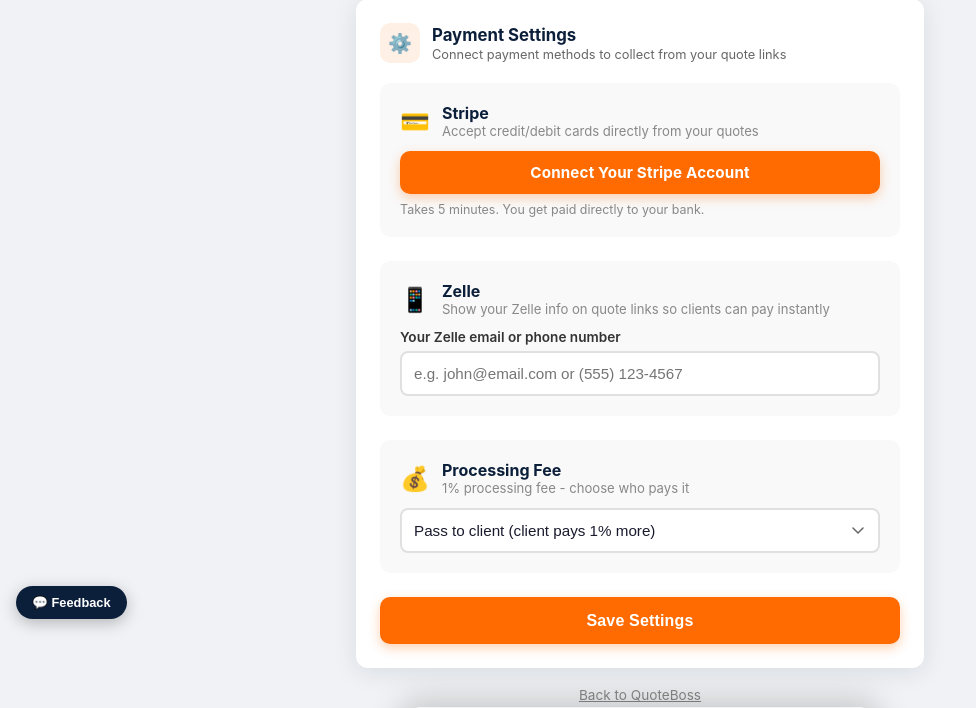
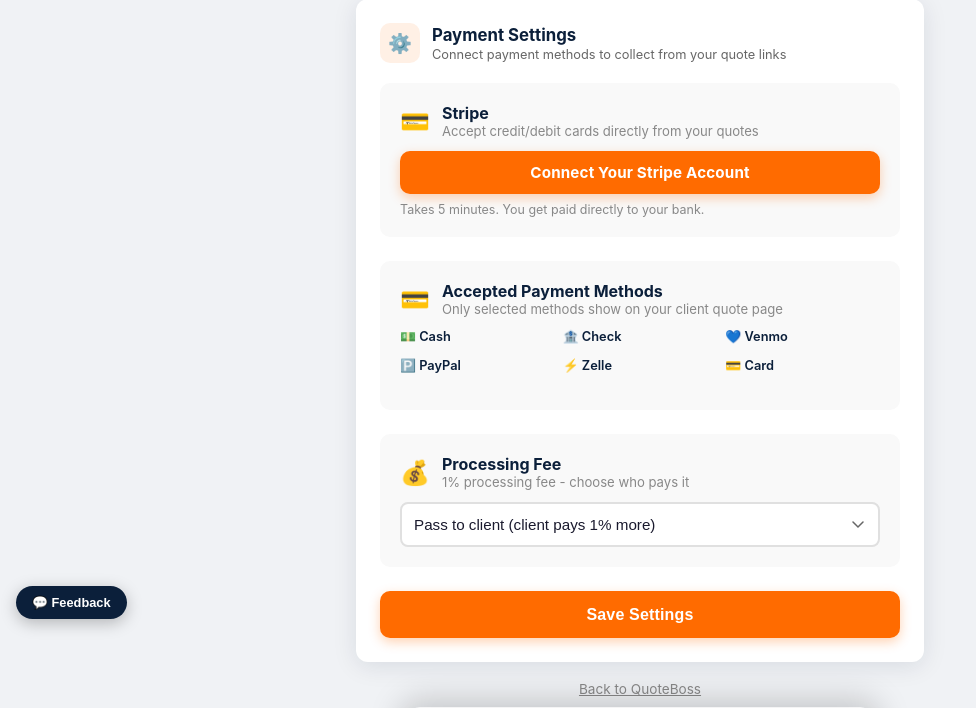
Before and after one commit to kldenterprisellc/quoteboss, a Flask app: page /settings in a window 1280 px wide. Shown: the part 93-801 px from the top of the page, without its empty margins (0-976 px from the left). Run offline with Flask 3, Linux system fonts and the light colour scheme; the visitor is signed in with stand-in values (Sample User, id 1); data that the repository does not hold is empty; some libraries are stand-ins or nearby versions.

Commit message:
Settings: payment method toggles, Zelle shows/hides dynamically

```diff
--- a/app.py
+++ b/app.py
@@ -1180,7 +1180,7 @@ def update_settings():
         return jsonify({"error": "Unauthorized"}), 401
     data = request.get_json(force=True)
 
-    allowed_fields = ['zelle_handle', 'fee_mode']
+    allowed_fields = ['zelle_handle', 'fee_mode', 'payment_methods']
     updates = {k: v for k, v in data.items() if k in allowed_fields}
 
     if updates:
--- a/templates/settings.html
+++ b/templates/settings.html
@@ -57,19 +57,49 @@
       {% endif %}
     </div>
 
-    <!-- Zelle -->
+    <!-- Payment Methods -->
     <div style="background:#f9f9f9;border-radius:10px;padding:1.25rem;margin-bottom:1.5rem;">
       <div style="display:flex;align-items:center;gap:0.75rem;margin-bottom:0.75rem;">
-        <span style="font-size:1.5rem;">📱</span>
+        <span style="font-size:1.5rem;">💳</span>
         <div>
-          <div style="font-weight:700;color:#0B1F3A;">Zelle</div>
-          <div style="font-size:0.82rem;color:#888;">Show your Zelle info on quote links so clients can pay instantly</div>
+          <div style="font-weight:700;color:#0B1F3A;">Accepted Payment Methods</div>
+          <div style="font-size:0.82rem;color:#888;">Only selected methods show on your client quote page</div>
         </div>
       </div>
-      <label style="font-size:0.85rem;font-weight:600;color:#333;display:block;margin-bottom:0.4rem;">Your Zelle email or phone number</label>
-      <input type="text" id="zelle-handle" value="{{ contractor.get('zelle_handle', '') }}"
-             placeholder="e.g. john@email.com or (555) 123-4567"
-             style="width:100%;padding:0.75rem;border:2px solid #e0e0e0;border-radius:8px;font-size:0.95rem;box-sizing:border-box;">
+      {% set pm = contractor.get('payment_methods', 'cash,check,venmo') %}
+      <div style="display:grid;grid-template-columns:1fr 1fr 1fr;gap:0.5rem;margin-bottom:0.75rem;" id="settings-payment-grid">
+        <label class="ob-pay-opt {% if 'cash' in pm %}selected{% endif %}" onclick="toggleSettingsPayMethod(this,'cash')">
+          <input type="checkbox" name="spm_cash" {% if 'cash' in pm %}checked{% endif %} style="display:none;">
+          <span>💵 Cash</span>
+        </label>
+        <label class="ob-pay-opt {% if 'check' in pm %}selected{% endif %}" onclick="toggleSettingsPayMethod(this,'check')">
+          <input type="checkbox" name="spm_check" {% if 'check' in pm %}checked{% endif %} style="display:none;">
+          <span>🏦 Check</span>
+        </label>
+        <label class="ob-pay-opt {% if 'venmo' in pm %}selected{% endif %}" onclick="toggleSettingsPayMethod(this,'venmo')">
+          <input type="checkbox" name="spm_venmo" {% if 'venmo' in pm %}checked{% endif %} style="display:none;">
+          <span>💙 Venmo</span>
+        </label>
+        <label class="ob-pay-opt {% if 'paypal' in pm %}selected{% endif %}" onclick="toggleSettingsPayMethod(this,'paypal')">
+          <input type="checkbox" name="spm_paypal" {% if 'paypal' in pm %}checked{% endif %} style="display:none;">
+          <span>🅿️ PayPal</span>
+        </label>
+        <label class="ob-pay-opt {% if 'zelle' in pm %}selected{% endif %}" onclick="toggleSettingsPayMethod(this,'zelle')">
+          <input type="checkbox" name="spm_zelle" {% if 'zelle' in pm %}checked{% endif %} style="display:none;">
+          <span>⚡ Zelle</span>
+        </label>
+        <label class="ob-pay-opt {% if 'stripe' in pm %}selected{% endif %}" onclick="toggleSettingsPayMethod(this,'stripe')">
+          <input type="checkbox" name="spm_stripe" {% if 'stripe' in pm %}checked{% endif %} style="display:none;">
+          <span>💳 Card</span>
+        </label>
+      </div>
+      <input type="hidden" id="settings-payment-methods" value="{{ pm }}">
+      <div id="settings-zelle-row" style="{% if 'zelle' not in pm %}display:none;{% endif %}margin-top:0.5rem;">
+        <label style="font-size:0.85rem;font-weight:600;color:#333;display:block;margin-bottom:0.4rem;">Zelle email or phone</label>
+        <input type="text" id="zelle-handle" value="{{ contractor.get('zelle_handle', '') }}"
+               placeholder="e.g. john@email.com or (555) 123-4567"
+               style="width:100%;padding:0.75rem;border:2px solid #e0e0e0;border-radius:8px;font-size:0.95rem;box-sizing:border-box;">
+      </div>
     </div>
 
     <!-- Fee mode (Pro only) -->
@@ -103,9 +133,28 @@
 </div>
 
 <script>
+let settingsPayMethods = document.getElementById('settings-payment-methods')?.value.split(',').filter(Boolean) || ['cash','check','venmo'];
+
+function toggleSettingsPayMethod(el, value) {
+  const cb = el.querySelector('input[type="checkbox"]');
+  if (el.classList.contains('selected')) {
+    el.classList.remove('selected');
+    if (cb) cb.checked = false;
+    settingsPayMethods = settingsPayMethods.filter(m => m !== value);
+  } else {
+    el.classList.add('selected');
+    if (cb) cb.checked = true;
+    settingsPayMethods.push(value);
+  }
+  document.getElementById('settings-payment-methods').value = settingsPayMethods.join(',');
+  const zelleRow = document.getElementById('settings-zelle-row');
+  if (zelleRow) zelleRow.style.display = settingsPayMethods.includes('zelle') ? '' : 'none';
+}
+
 async function saveSettings() {
   const data = {
     zelle_handle: document.getElementById('zelle-handle')?.value || '',
+    payment_methods: document.getElementById('settings-payment-methods')?.value || 'cash,check,venmo',
   };
   {% if plan_tier == 'pro' %}
   data.fee_mode = document.getElementById('fee-mode')?.value || 'pass_to_client';
```
